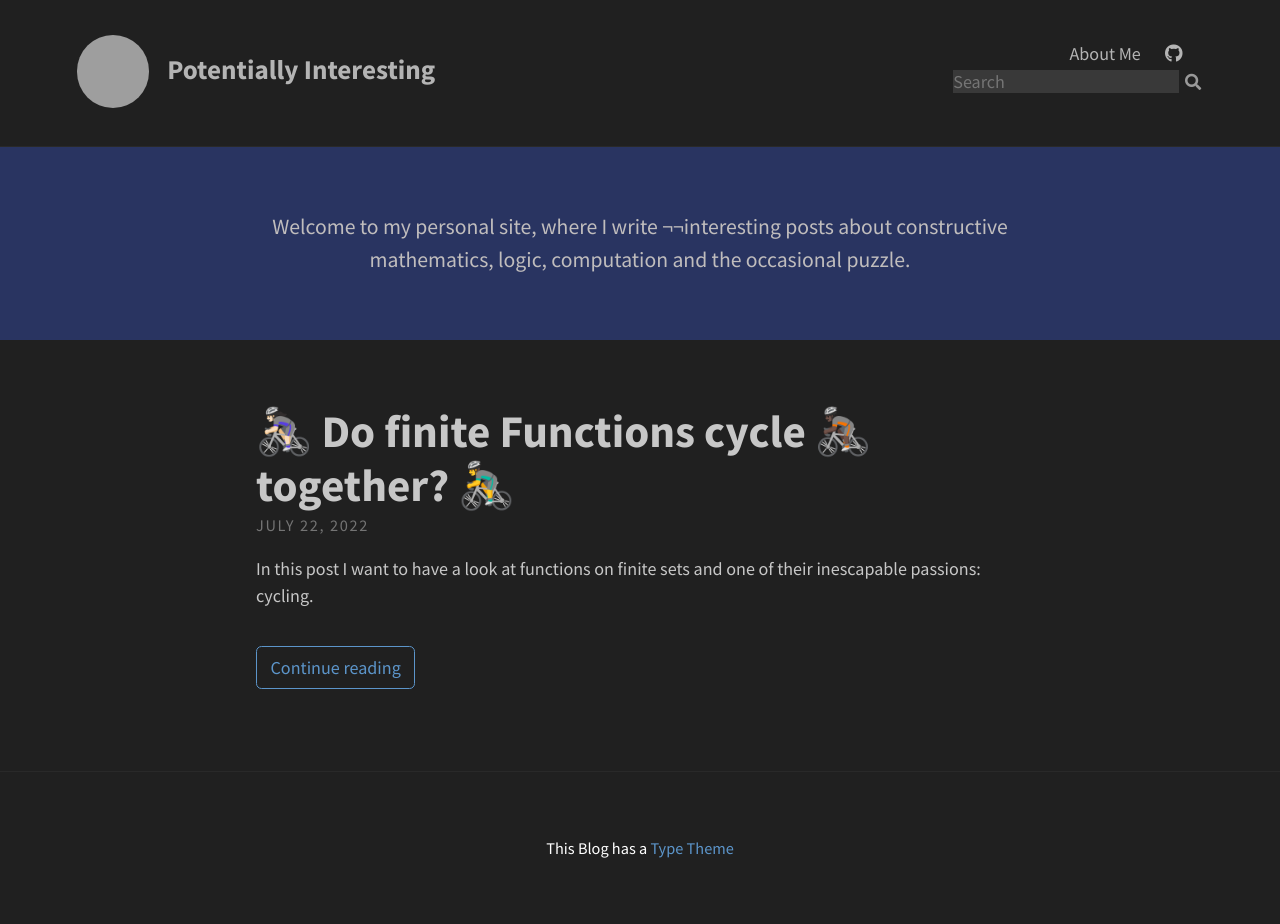
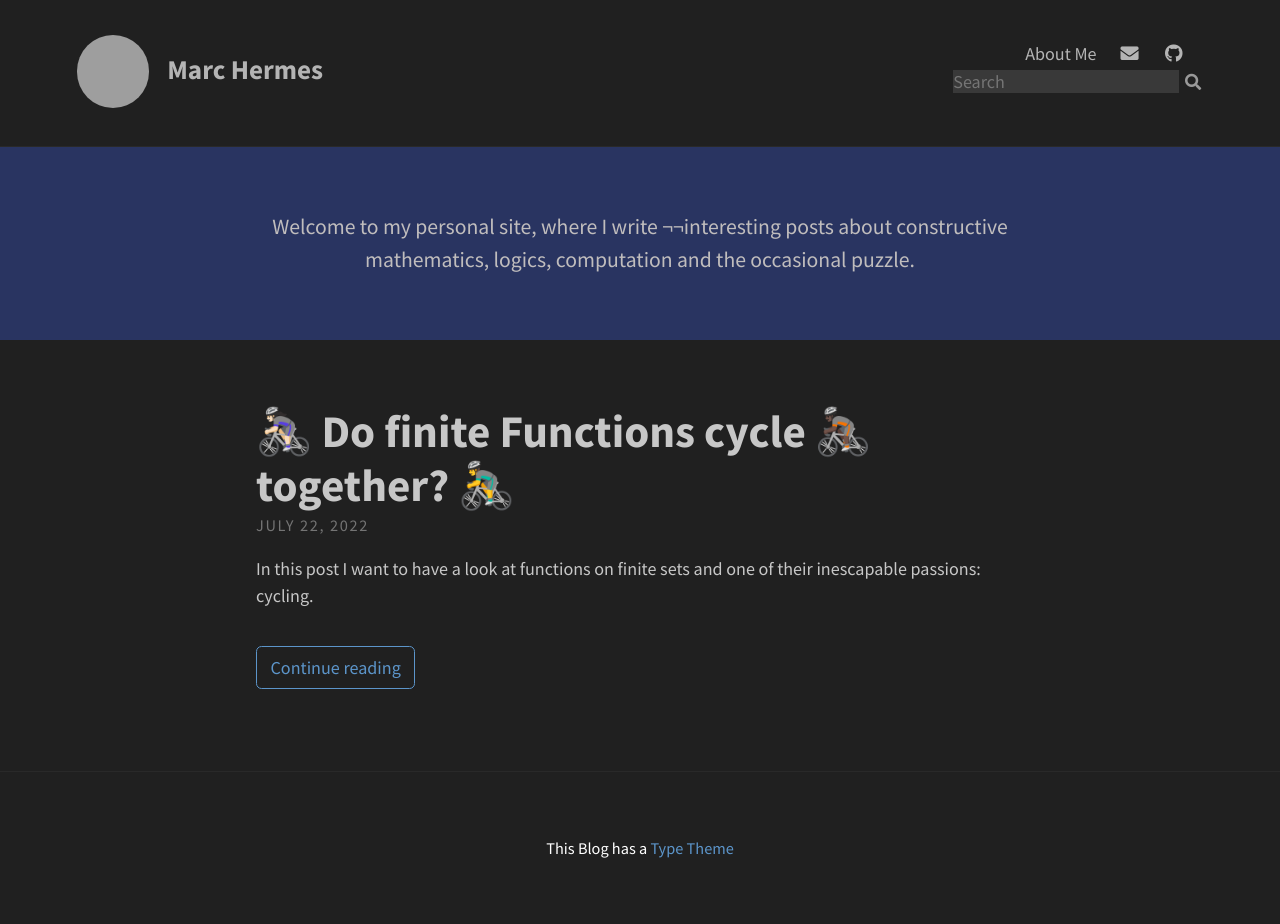
Before and after one commit to HermesMarc/hermesmarc.github.io, a Jekyll site: the page built from index.html, in a window 1280 px wide. Built offline with Jekyll 4.4.1, drawn with Linux system fonts in a browser that asks for light colours; nearby versions of some CDN libraries; the list of posts is cut into pages by our own code; grey boxes are pictures that could not be loaded.

Commit message:
small changes

```diff
--- a/_config.yml
+++ b/_config.yml
@@ -5,7 +5,7 @@ url: "https://hermesmarc.github.io/"
 # THEME-SPECIFIC CONFIGURATION
 theme_settings:
   # Meta
-  title: Potentially Interesting
+  title: Marc Hermes
   avatar: assets/img/avatar.jpeg
   favicon: assets/favicon.ico
   gravatar: # Email MD5 hash
@@ -13,7 +13,7 @@ theme_settings:
 
   # Header and footer text
   header_text: >
-     <p>Welcome to my personal site, where I write ¬¬interesting posts about constructive mathematics, logic, computation and the occasional puzzle.</p>
+     <p>Welcome to my personal site, where I write ¬¬interesting posts about constructive mathematics, logics, computation and the occasional puzzle.</p>
 
   header_text_feature_image:
   footer_text: >
@@ -21,7 +21,7 @@ theme_settings:
 
   # Icons
   rss: false
-  email_address:
+  email_address: marc.hermes@ru.nl
   behance:
   bitbucket:
   dribbble:
```
